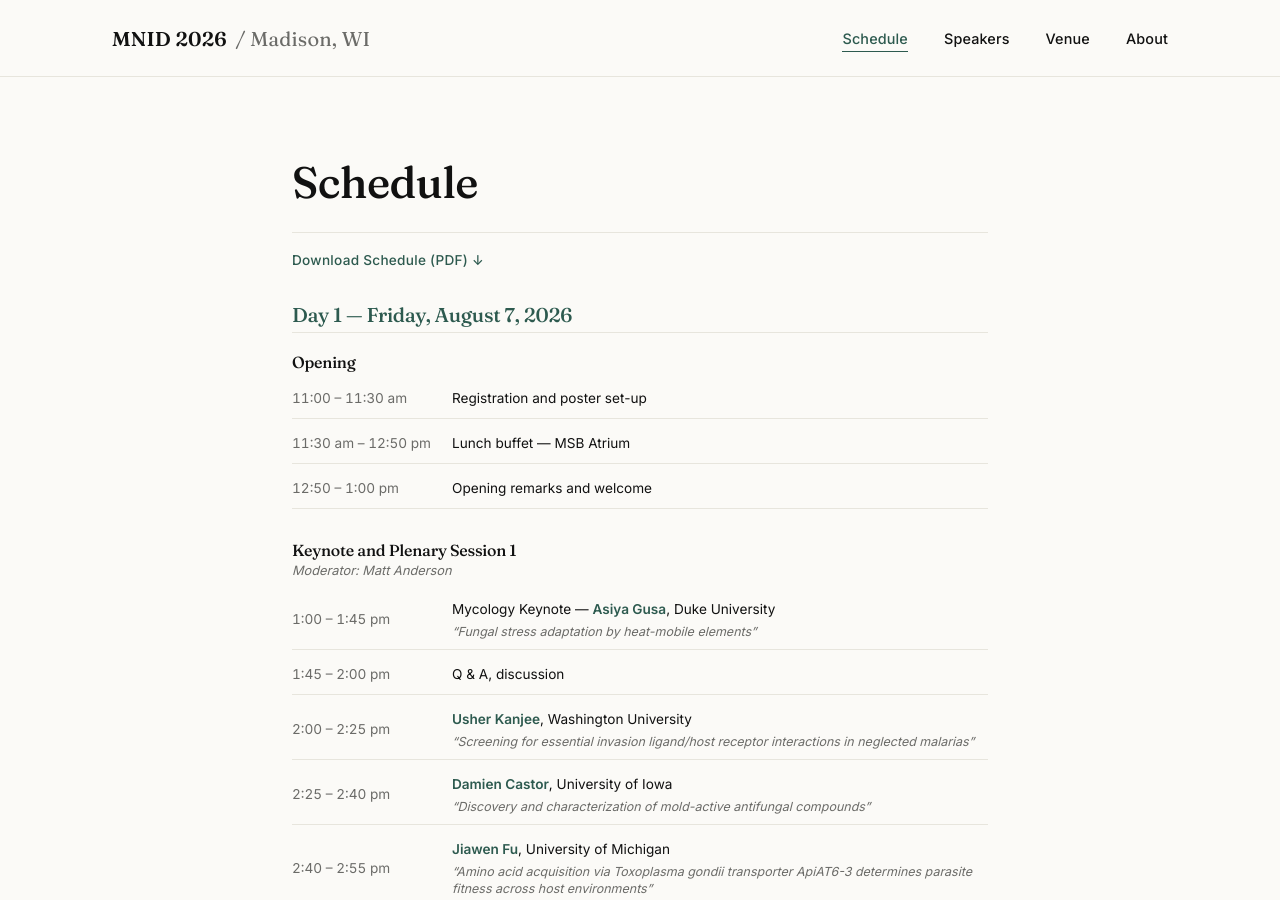
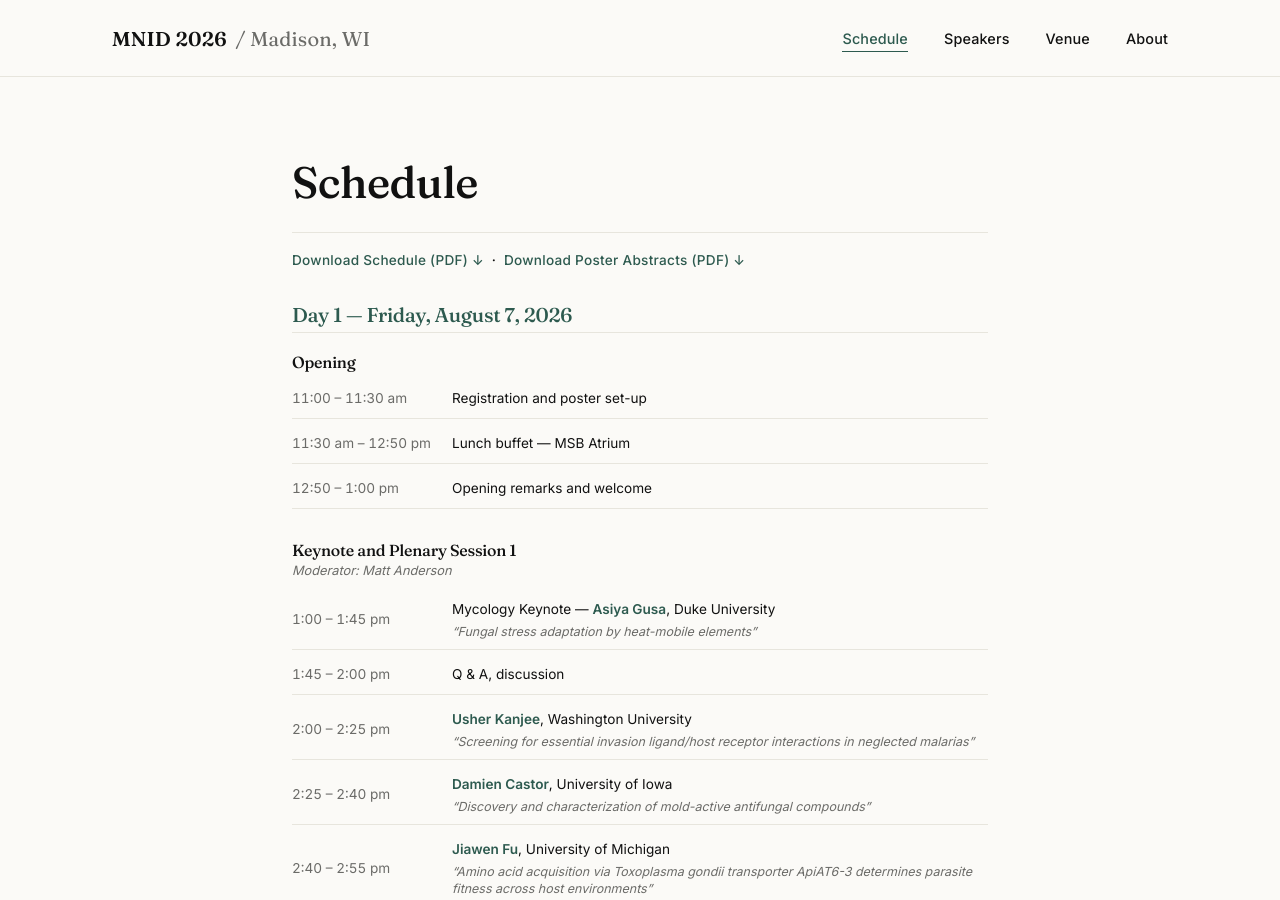
Before and after one commit to MNIDMeeting/mnidmeeting.github.io, a Jekyll site: the page built from schedule.md, in a window 1280 px wide and 900 px high. Built offline with Jekyll 4.4.1, drawn with Linux system fonts in a browser that asks for light colours.

Commit message:
Add poster abstracts PDF and link from schedule page
Two-column-style booklet (P1–P83) matching the schedule PDF aesthetic:
Fraunces titles, green presenting-author highlights, and a cover page.

Co-Authored-By: Claude Opus 4.7 <noreply@anthropic.com>

```diff
--- a/schedule.md
+++ b/schedule.md
@@ -4,7 +4,7 @@ title: Schedule
 permalink: /schedule/
 ---
 
-<p class="schedule-pdf"><a href="{{ '/assets/pdfs/MNID2026_Schedule.pdf' | relative_url }}">Download Schedule (PDF) ↓</a></p>
+<p class="schedule-pdf"><a href="{{ '/assets/pdfs/MNID2026_Schedule.pdf' | relative_url }}">Download Schedule (PDF) ↓</a> &nbsp;·&nbsp; <a href="{{ '/assets/pdfs/MNID2026_Poster_Abstracts.pdf' | relative_url }}">Download Poster Abstracts (PDF) ↓</a></p>
 
 <div class="schedule" markdown="1">
 
```
Also changed, not shown: 1 other file.
